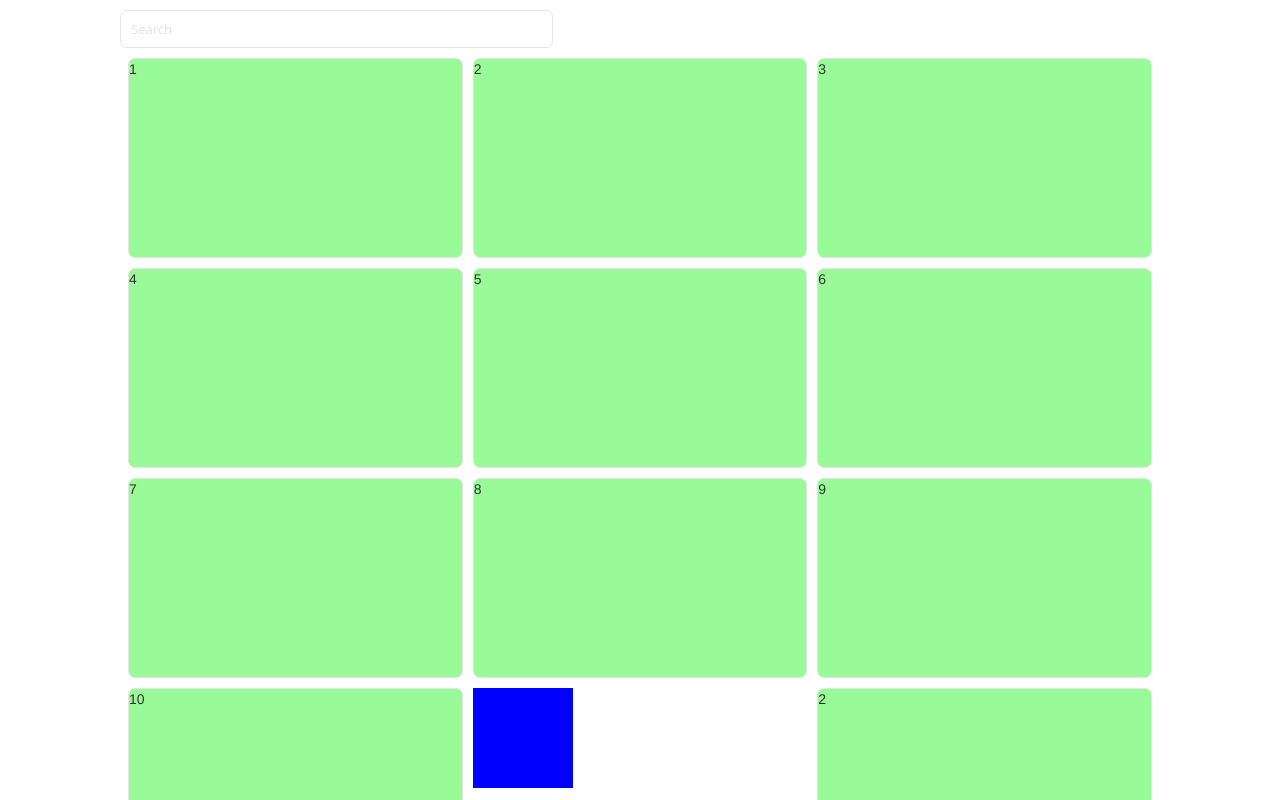
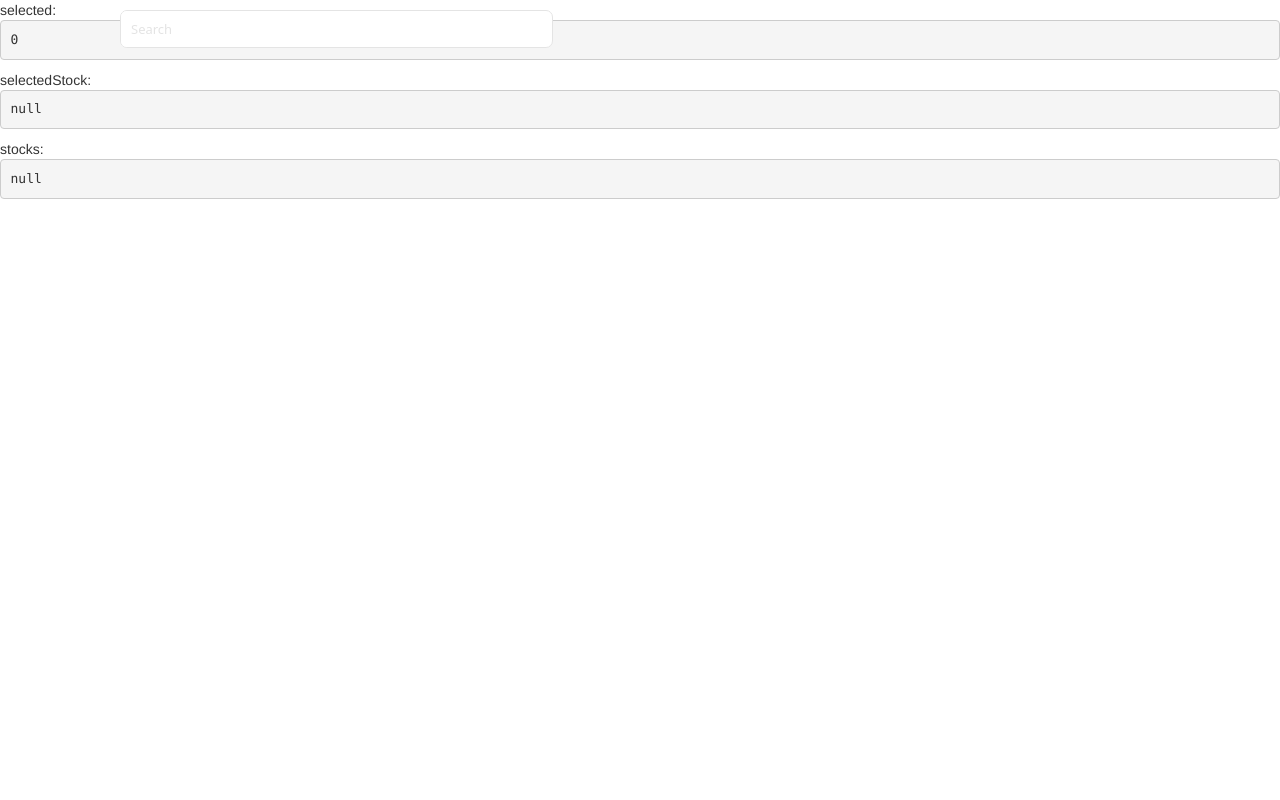
Before and after one commit to quaffpotion/stock-frontend, an Angular app: page / in a window 1280 px wide. Shown: the top 800 px of the page. Built offline with nearby package versions, Linux system fonts and the light colour scheme.

Commit message:
selects stock

```diff
--- a/src/app/display-area/display-area.component.html
+++ b/src/app/display-area/display-area.component.html
@@ -1,4 +1,4 @@
-<div class="main">
+<!-- <div class="main">
   <div class="stock" *ngFor="let x of items; let i = index">
     {{ i + 1 }}
   </div>
@@ -6,4 +6,4 @@
   <div class="stock" *ngFor="let x of items; let i = index">
     {{ 2 * (i + 1) }}
   </div>
-</div>
+</div> -->
--- a/src/app/search-container/search-container.component.html
+++ b/src/app/search-container/search-container.component.html
@@ -1,3 +1,11 @@
+<div *ngFor = "let s of detailStocks">name: {{ s.name }}</div>
+<div>
+
+    selected: <pre>{{ selected$ | async }}</pre>
+selectedStock: <pre>{{ (selectedStock$ | async) | json }}</pre>
+stocks: <pre>{{ (stocks$ | async) | json }}</pre>
+</div>
+
 <div class="search-bar-container">
   <form class="search-bar">
     <input
@@ -10,10 +18,10 @@
       value=""
       (keydown.arrowdown)="handleDown()"
       (keydown.arrowup)="handleUp($event)"
-      (keydown.enter)="handleEnter()"
       [(ngModel)]="filterString"
       name="filter"
       autocomplete="off"
+      (keydown.enter)="handleEnter(stock)"
     />
     <!-- We use [class.hidden-menu]="hidden" here instead of *ngIf="!hidden" so when the user
     blurs the element and then refocuses with an old search term still in the search box they get
--- a/src/app/search-container/search-container.component.ts
+++ b/src/app/search-container/search-container.component.ts
@@ -1,11 +1,11 @@
 import { Component, OnInit, Input } from '@angular/core';
 import { Stock } from '../stock.model';
-import { Observable, of, Subject } from 'rxjs';
+import { Observable, of, Subject, BehaviorSubject, combineLatest } from 'rxjs';
 import {
   tap,
   switchMap,
   debounceTime,
-  distinctUntilChanged
+  distinctUntilChanged, map
 } from 'rxjs/operators';
 
 @Component({
@@ -18,6 +18,11 @@ export class SearchContainerComponent implements OnInit {
   searchTerm: string;
   searchTerms: Subject<string> = new Subject();
   stocks$: Observable<Stock[]>;
+  selectedStock$: Observable<Stock>;
+  selected$: BehaviorSubject<number>;
+  detailStocks = [];
+  selectedStock: Stock;
+
 
   filterString = '';
 
@@ -25,7 +30,10 @@ export class SearchContainerComponent implements OnInit {
   selected: number;
   listlength: number;
 
-  constructor() {}
+  constructor() {
+
+    this.selected$ = new BehaviorSubject<number>(0);
+  }
 
   pushSearchTerm() {
     console.log('Pushing: ', this.filterString);
@@ -34,14 +42,15 @@ export class SearchContainerComponent implements OnInit {
 
   searchStocks(term: string): Observable<Stock[]> {
     this.selected = 0;
+    this.selected$.next(0);
     const result =
       term == ''
         ? []
         : this.mockdata.filter(
-            item =>
-              item.name.toLowerCase().includes(term.toLowerCase()) ||
-              item.symbol.toLowerCase().includes(term.toLowerCase())
-          );
+          item =>
+            item.name.toLowerCase().includes(term.toLowerCase()) ||
+            item.symbol.toLowerCase().includes(term.toLowerCase())
+        );
     this.listlength = result.length;
     return of(result);
   }
@@ -54,6 +63,16 @@ export class SearchContainerComponent implements OnInit {
       switchMap((term: string) => this.searchStocks(term)),
       tap(searchResult => console.log('stocks found: ', searchResult))
     );
+    this.selectedStock$ = combineLatest(this.stocks$, this.selected$)
+      .pipe(
+        map(
+          ([stock, selected]) => {
+            console.log("***", stock[selected]);
+            this.selectedStock = stock[selected]
+            return stock[selected];
+          }
+        )
+      )
   }
 
   onFocus() {
@@ -64,14 +83,20 @@ export class SearchContainerComponent implements OnInit {
     this.hidden = true;
   }
   handleDown() {
-    this.selected = this.customMod(this.selected + 1, this.listlength);
+    // this.selected = this.customMod(this.selected + 1, this.listlength);
+    this.selected = this.selected === this.listlength - 1 ? 0 : this.selected + 1;
+
+    this.selected$.next(this.selected);
   }
   handleUp(e) {
     e.preventDefault(); //default behavior puts cursor at beginning of input box
     this.selected = this.customMod(this.selected - 1, this.listlength);
+    this.selected$.next(this.selected);
+
   }
   handleEnter() {
-    console.log('enter key', this.selected);
+    this.detailStocks = [...this.detailStocks, this.selectedStock]
+
   }
 
   customMod(x, n) {
```
